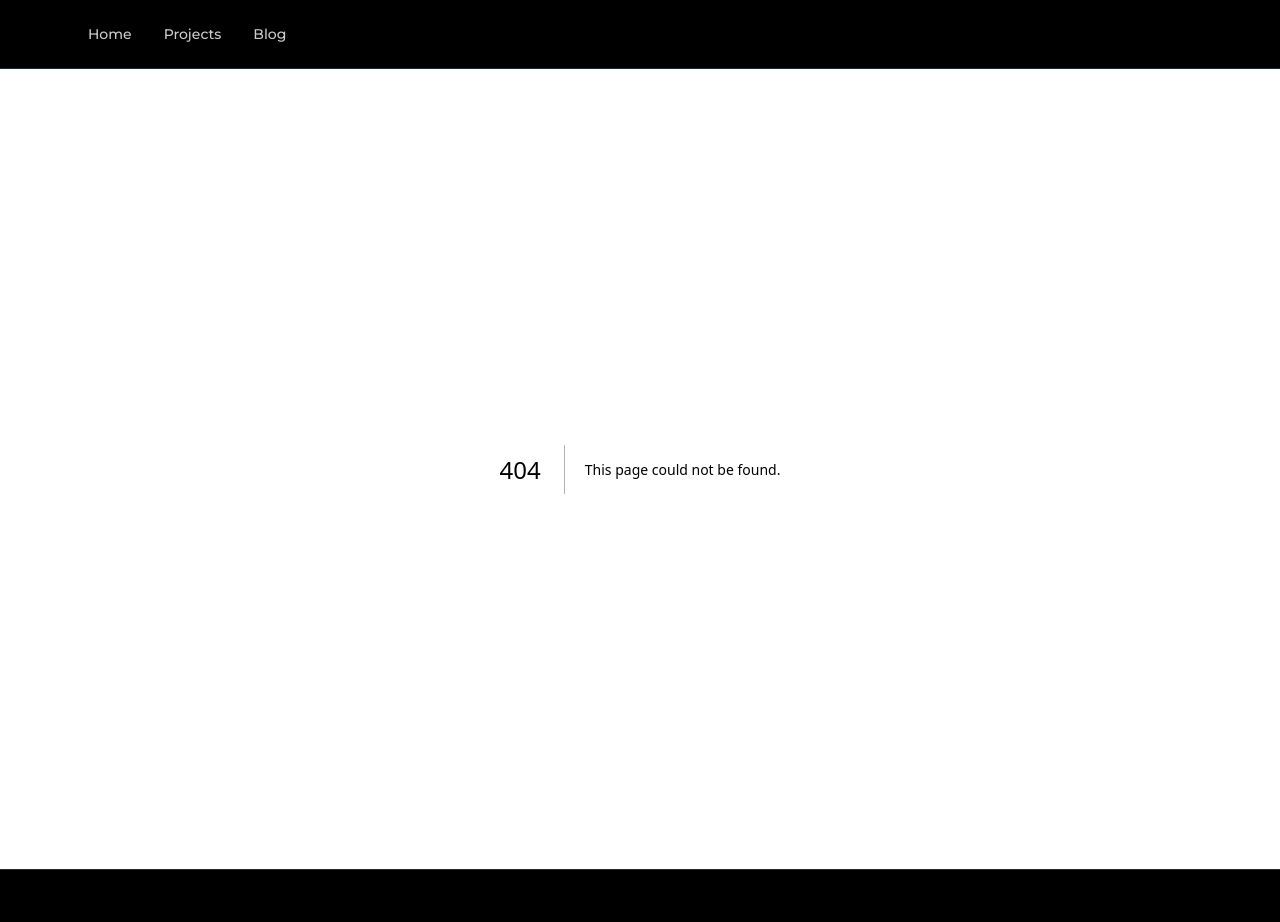
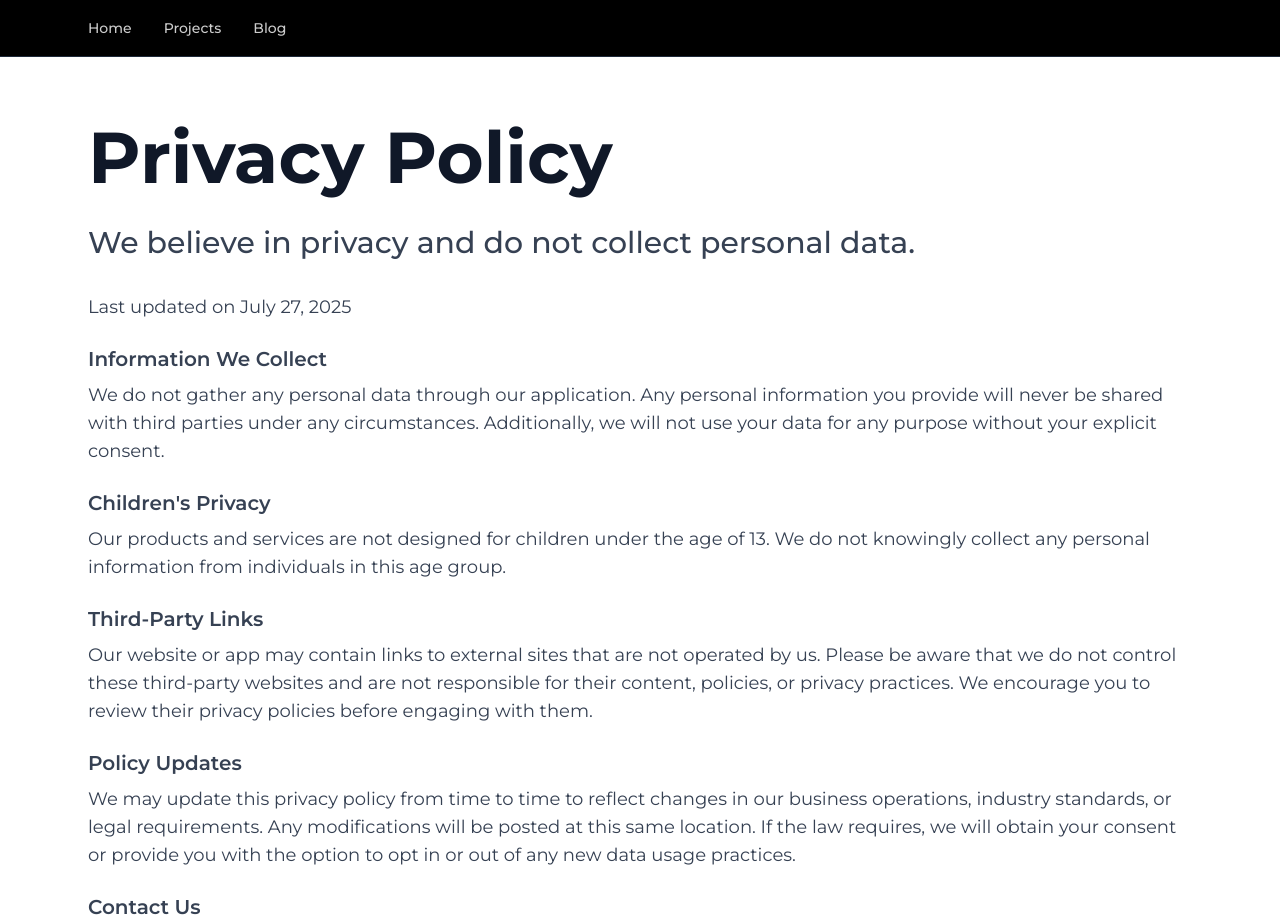
Before and after one commit to lflorian/portfolio, a Next.js app: page /dont-be-late-privacy in a window 1280 px wide. Before the commit this address had no page. Shown: the top 922 px of the page. Built offline with nearby package versions, Linux system fonts and the light colour scheme.

Commit message:
added animations

```diff
--- a/app/blog/[slug]/page.tsx
+++ b/app/blog/[slug]/page.tsx
@@ -4,6 +4,7 @@ import { Metadata } from 'next';
 import Link from 'next/link';
 import Image from 'next/image';
 import { marked } from 'marked';
+import { AnimatedElement } from '@/app/components/AnimatedElement';
 
 interface BlogPageProps {
   params: Promise<{
@@ -55,6 +56,7 @@ export default async function BlogPage({ params }: BlogPageProps) {
   return (
     <div className="min-h-screen bg-white">
       <div className="max-w-6xl mx-auto px-6 pt-4 pb-32">
+        <AnimatedElement animation="fadeUp" delay={100}>
           <div className="py-0 mt-12">
             <Link href="/blog" className="text-gray-500 hover:text-gray-700 font-semibold text-md">
               back
@@ -68,8 +70,11 @@ export default async function BlogPage({ params }: BlogPageProps) {
                 {frontmatter.date}
               </time>
             </div>
+          </div>
+        </AnimatedElement>
 
         {frontmatter.image && (
+          <AnimatedElement animation="scaleAndFade" delay={300}>
             <div className="mb-12">
               <Image
                 src={frontmatter.image}
@@ -79,12 +84,14 @@ export default async function BlogPage({ params }: BlogPageProps) {
                 className="w-full rounded-lg shadow-lg"
               />
             </div>
+          </AnimatedElement>
         )}
-        </div>
 
+        <AnimatedElement animation="fadeUp" delay={500}>
           <article className="prose max-w-none">
             <div dangerouslySetInnerHTML={{ __html: htmlContent }} />
           </article>
+        </AnimatedElement>
       </div>
     </div>
   );
--- /dev/null
+++ b/app/dont-be-late-privacy/page.tsx
@@ -0,0 +1,65 @@
+import { Metadata } from 'next';
+
+export const metadata: Metadata = {
+    title: 'Privacy Policy - Don&apos;t be late! | florianlammert',
+    description: 'Privacy policy for the Don&apos;t be late! iOS app.',
+};
+
+export default function DontBeLatePrivacyPage() {
+    return (
+        <div className="min-h-screen w-full bg-white">
+            <div className="max-w-6xl mx-auto px-6 pt-4 pb-32">
+                <h1 className="text-7xl md:text-7xl pt-4 font-bold text-left my-8">
+                    Privacy Policy
+                </h1>
+
+                <div className="text-3xl font-medium text-gray-700 space-y-1 mb-8">
+                    We believe in privacy and do not collect personal data.
+                </div>
+
+                <div className="text-lg text-gray-700 space-y-6">
+                    <section>
+                        <p>
+                            Last updated on July 27, 2025
+                        </p>
+                    </section>
+
+                    <section>
+                        <h2 className="text-xl font-semibold mb-2">Information We Collect</h2>
+                        <p>
+                            We do not gather any personal data through our application. Any personal information you provide will never be shared with third parties under any circumstances. Additionally, we will not use your data for any purpose without your explicit consent.
+                        </p>
+                    </section>
+
+                    <section>
+                        <h2 className="text-xl font-semibold mb-2">Children&apos;s Privacy</h2>
+                        <p>
+                            Our products and services are not designed for children under the age of 13. We do not knowingly collect any personal information from individuals in this age group.
+                        </p>
+                    </section>
+
+                    <section>
+                        <h2 className="text-xl font-semibold mb-2">Third-Party Links</h2>
+                        <p>
+                            Our website or app may contain links to external sites that are not operated by us. Please be aware that we do not control these third-party websites and are not responsible for their content, policies, or privacy practices. We encourage you to review their privacy policies before engaging with them.
+                        </p>
+                    </section>
+
+                    <section>
+                        <h2 className="text-xl font-semibold mb-2">Policy Updates</h2>
+                        <p>
+                            We may update this privacy policy from time to time to reflect changes in our business operations, industry standards, or legal requirements. Any modifications will be posted at this same location. If the law requires, we will obtain your consent or provide you with the option to opt in or out of any new data usage practices.
+                        </p>
+                    </section>
+
+                    <section>
+                        <h2 className="text-xl font-semibold mb-2">Contact Us</h2>
+                        <p>
+                            If you have any questions or concerns regarding this policy, please reach out via email at contact.lflorian@icloud.com.
+                        </p>
+                    </section>
+                </div>
+            </div>
+        </div>
+    )
+}
--- a/app/imprint/page.tsx
+++ b/app/imprint/page.tsx
@@ -31,7 +31,7 @@ export default function ImprintPage() {
                     <section>
                         <h2 className="text-xl font-semibold mb-2">Kontakt</h2>
                         <p>
-                            E-Mail: rundholz.hebezeuge-0r@icloud.com
+                            E-Mail: hello@florianlammert.com
                         </p>
                     </section>
 
--- a/app/layout.tsx
+++ b/app/layout.tsx
@@ -1,6 +1,5 @@
 import type { Metadata } from "next";
 import "./globals.css";
-import { twMerge } from "tailwind-merge";
 
 import { Header } from "./sections/Header";
 import { Footer } from "./sections/Footer";
--- a/app/page.tsx
+++ b/app/page.tsx
@@ -3,6 +3,8 @@ import { SkillsSection } from "./sections/Skills";
 import { getAllProjects, getAllBlogPosts } from '@/lib/mdx';
 import Link from 'next/link';
 import Image from 'next/image';
+import { AnimatedElement } from '@/app/components/AnimatedElement';
+import { StaggeredAnimation } from '@/app/components/StaggeredAnimation';
 
 export default function Home() {
   const projects = getAllProjects();
@@ -13,6 +15,7 @@ export default function Home() {
       <HeroSection />
       <div className="max-w-6xl mx-auto px-6 pt-4 pb-32">
         {/* Projects Section */}
+        <AnimatedElement animation="fadeUp" delay={200}>
           <div className="mt-16">
             <div className="flex items-center justify-between mb-8">
               <h2 className="text-4xl md:text-5xl font-bold text-gray-900">
@@ -29,6 +32,11 @@ export default function Home() {
             {/* Horizontal Scroll Container */}
             <div className="overflow-x-auto pb-4">
               <div className="flex gap-6 w-max">
+                <StaggeredAnimation
+                  animation="scaleAndFade"
+                  staggerDelay={100}
+                  duration={400}
+                >
                   {projects.slice(0, 4).map((project) => (
                     <Link
                       key={project.slug}
@@ -41,8 +49,8 @@ export default function Home() {
                           <Image
                             src={project.image}
                             alt={project.title}
-                        width={400}
-                        height={400}
+                            width={800}
+                            height={800}
                             className="object-cover w-full h-full group-hover:scale-105 transition-transform duration-300"
                           />
                         </div>
@@ -59,11 +67,14 @@ export default function Home() {
                       </div>
                     </Link>
                   ))}
+                </StaggeredAnimation>
               </div>
             </div>
           </div>
+        </AnimatedElement>
 
         {/* Blog Section */}
+        <AnimatedElement animation="fadeUp" delay={300}>
           <div className="mt-24">
             <div className="flex items-center justify-between mb-8">
               <h2 className="text-4xl md:text-5xl font-bold text-gray-900">
@@ -80,6 +91,11 @@ export default function Home() {
             {/* Horizontal Scroll Container */}
             <div className="overflow-x-auto pb-4">
               <div className="flex gap-6 w-max">
+                <StaggeredAnimation
+                  animation="scaleAndFade"
+                  staggerDelay={100}
+                  duration={400}
+                >
                   {blogPosts.slice(0, 4).map((post) => (
                     <Link
                       key={post.slug}
@@ -92,8 +108,8 @@ export default function Home() {
                           <Image
                             src={post.image}
                             alt={post.title}
-                        width={400}
-                        height={400}
+                            width={800}
+                            height={800}
                             className="object-cover w-full h-full group-hover:scale-105 transition-transform duration-300"
                           />
                         </div>
@@ -117,14 +133,19 @@ export default function Home() {
                       </div>
                     </Link>
                   ))}
+                </StaggeredAnimation>
               </div>
             </div>
           </div>
+        </AnimatedElement>
 
         {/* Skills Section */}
+        <AnimatedElement animation="fadeUp" delay={400}>
           <SkillsSection />
+        </AnimatedElement>
 
         {/* Contact Section */}
+        <AnimatedElement animation="scaleAndFade" delay={500}>
           <div className="mt-24">
             <div className="bg-gray-100 rounded-3xl px-12 py-10">
               <h2 className="text-4xl md:text-5xl font-bold text-gray-900">
@@ -140,6 +161,7 @@ export default function Home() {
               </div>
             </div>
           </div>
+        </AnimatedElement>
       </div>
     </main>
   );
--- a/app/projects/[slug]/page.tsx
+++ b/app/projects/[slug]/page.tsx
@@ -3,6 +3,8 @@ import { getProjectBySlug, getProjectSlugs } from '@/lib/mdx';
 import { Metadata } from 'next';
 import Link from 'next/link';
 import Image from 'next/image';
+import { AnimatedElement } from '@/app/components/AnimatedElement';
+import { StaggeredAnimation } from '@/app/components/StaggeredAnimation';
 
 interface ProjectPageProps {
   params: Promise<{
@@ -51,6 +53,7 @@ export default async function ProjectPage({ params }: ProjectPageProps) {
   return (
     <div className="min-h-screen bg-white">
       <div className="max-w-6xl mx-auto px-6 pt-4 pb-32">
+        <AnimatedElement animation="fadeUp" delay={100}>
           <div className="py-0 mt-12">
             <Link href="/projects" className="text-gray-500 hover:text-gray-700 font-semibold text-md">
               back
@@ -65,12 +68,14 @@ export default async function ProjectPage({ params }: ProjectPageProps) {
               </a>
             )}
           </div>
+        </AnimatedElement>
 
         {/* Image Grid */}
         {frontmatter.images && frontmatter.images.length > 0 && (
           <div className="mt-16">
             <div className="grid grid-cols-1 gap-6">
               {/* Large image at top */}
+              <AnimatedElement animation="scaleAndFade" delay={300}>
                 <div className="w-full">
                   <Image
                     src={frontmatter.images[0]}
@@ -80,6 +85,7 @@ export default async function ProjectPage({ params }: ProjectPageProps) {
                     className="w-full rounded-lg shadow-lg"
                   />
                 </div>
+              </AnimatedElement>
 
               {/* Three images below */}
               {frontmatter.images.length > 1 && (
@@ -89,6 +95,11 @@ export default async function ProjectPage({ params }: ProjectPageProps) {
                     ? 'md:grid-cols-2'
                     : 'md:grid-cols-3'
                   }`}>
+                  <StaggeredAnimation
+                    animation="scaleAndFade"
+                    staggerDelay={150}
+                    duration={400}
+                  >
                     {frontmatter.images.slice(1, 4).map((image, index) => (
                       <div key={index} className="aspect-[4/3] overflow-hidden rounded-lg shadow-lg">
                         <Image
@@ -100,10 +111,12 @@ export default async function ProjectPage({ params }: ProjectPageProps) {
                         />
                       </div>
                     ))}
+                  </StaggeredAnimation>
                 </div>
               )}
 
               {/* Overview and Approach */}
+              <AnimatedElement animation="fadeUp" delay={700}>
                 <div className="mt-16 grid grid-cols-1 lg:grid-cols-2 gap-12">
                   {frontmatter.overview && (
                     <div>
@@ -119,6 +132,7 @@ export default async function ProjectPage({ params }: ProjectPageProps) {
                     </div>
                   )}
                 </div>
+              </AnimatedElement>
             </div>
           </div>
         )}
--- a/app/sections/Footer.tsx
+++ b/app/sections/Footer.tsx
@@ -1,4 +1,5 @@
 import Link from 'next/link';
+import { AnimatedElement } from '../components/AnimatedElement';
 
 export const Footer = () => {
     return (
@@ -6,9 +7,12 @@ export const Footer = () => {
             <div className="max-w-6xl mx-auto px-6 py-12">
                 <div className="flex justify-between items-end">
                     <div>
-                        <h2 className="text-white text-xl">florianlammert</h2>
-                        <div className="text-gray-400">Made in Europe 🇪🇺</div>
+                        <AnimatedElement>
+                            <h2 className="text-white text-xl">florianlammert</h2>
+                            <div className="text-gray-400">Made in Europe 🇪🇺</div>
+                        </AnimatedElement>
                     </div>
+                    <AnimatedElement>
                     <div className="flex gap-6 text-sm">
                         <Link href="/imprint" className="text-gray-500 hover:text-gray-300 transition-colors">
                             Imprint
@@ -17,6 +21,7 @@ export const Footer = () => {
                             Contact
                         </Link>
                     </div>
+                    </AnimatedElement>
                 </div>
             </div>
         </footer>
--- a/app/sections/Header.tsx
+++ b/app/sections/Header.tsx
@@ -1,21 +1,30 @@
 import Link from 'next/link';
+import { StaggeredAnimation } from '../components/StaggeredAnimation';
 
 export const Header = () => {
+  const navLinks = [
+    { href: '/', label: 'Home' },
+    { href: '/projects', label: 'Projects' },
+    { href: '/blog', label: 'Blog' }
+  ];
+
   return (
     <header className="w-full bg-black border-b border-gray-800">
       <div className="max-w-6xl mx-auto px-6 py-4">
         <nav className="flex items-center gap-8">
-            <Link href='/' className="nav-item">
-                Home
-            </Link>
-            <Link href='/projects' className="nav-item">
-                Projects
-            </Link>
-            <Link href='/blog' className="nav-item">
-                Blog
-            </Link>
+          <StaggeredAnimation
+            animation="fadeLeft"
+            staggerDelay={100}
+            duration={400}
+          >
+            {navLinks.map((link) => (
+              <Link key={link.href} href={link.href} className="nav-item">
+                {link.label}
+              </Link>
+            ))}
+          </StaggeredAnimation>
         </nav>
       </div>
     </header>
-    )
+  );
 };
--- a/app/sections/Hero.tsx
+++ b/app/sections/Hero.tsx
@@ -1,10 +1,14 @@
+import { AnimatedElement } from "../components/AnimatedElement"
+
 export const HeroSection = () => {
     return <div className="w-full bg-gradient-to-b from-white to-gray-100">
                 <div className="py-40 md:py-32">
             <div className="container mx-auto px-4">
-                <h1 className="font-bold text-center rainbow-text">
-                    Hello.
-                </h1>
+                <AnimatedElement>
+                    <h1 className="font-bold text-center rainbow-text tracking-tighter">
+                        Hello.
+                    </h1>
+                </AnimatedElement>
             </div>
         </div>
     </div>
```
Lines whose indentation alone changed are shown as unchanged.
